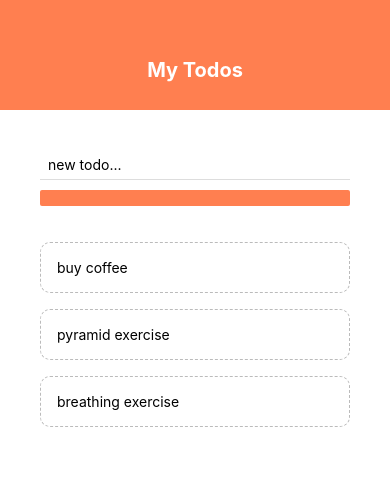
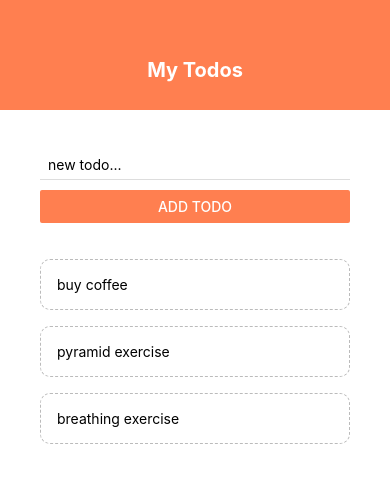
Before and after one commit to Jitgitbit/react-native-exercise-two, a React Native app: screen / in a window 390 px wide. Shown: the top 482 px of the page. Built offline with nearby package versions, Linux system fonts and the light colour scheme.

Commit message:
correction for title prop

```diff
--- a/components/AddTodo.jsx
+++ b/components/AddTodo.jsx
@@ -10,7 +10,7 @@ export default function AddTodo() {
       style={styles.input}
       placeholder='new todo...'
       onChangeText={changeHandler}/>
-      <Button onPress={() => console.log(`what is the state now:`,text)} text='add todo' color='coral'/>
+      <Button onPress={() => console.log(`what is the state now:`,text)} title='add todo' color='coral'/>
     </View>
   )
 }
```
